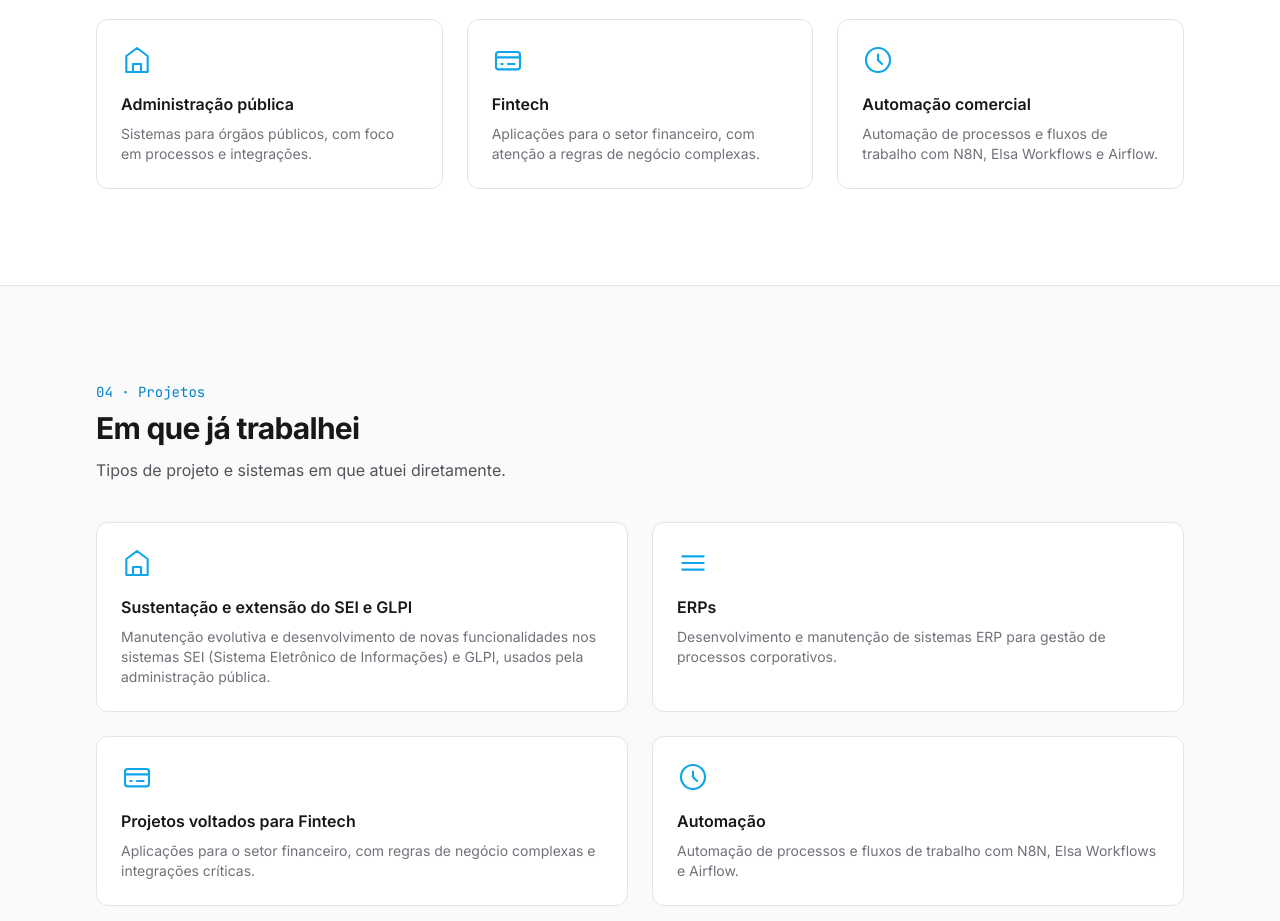
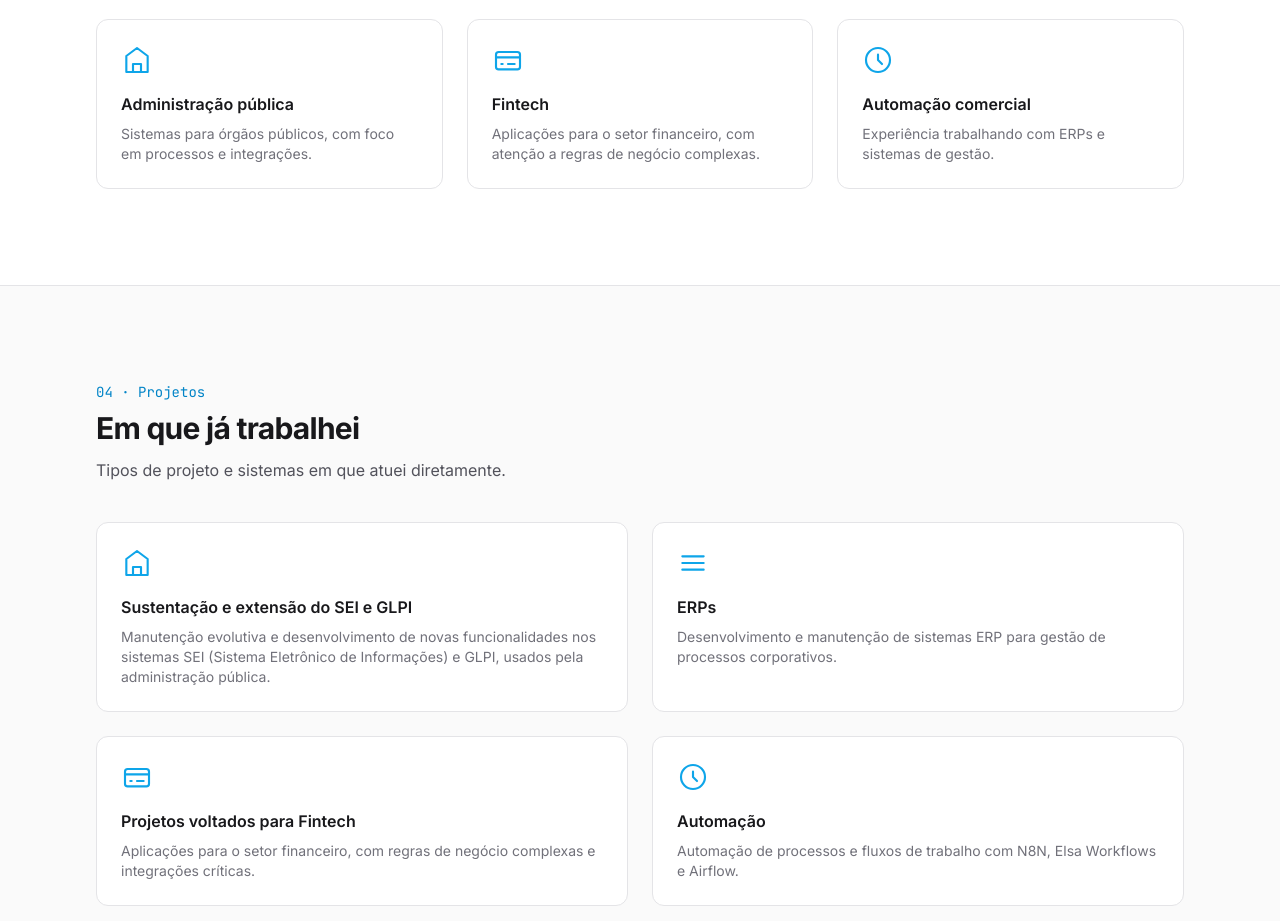
Before and after one commit to igorkafka/igorkafka.github.io, a plain HTML site: page index.html in a window 1280 px wide. Shown: the part 2420-3341 px from the top of the page. Drawn offline with nearby package versions, Linux system fonts and the light colour scheme.

Commit message:
Update index.html

```diff
--- a/index.html
+++ b/index.html
@@ -328,7 +328,7 @@
       <div class="rounded-xl border border-zinc-200 dark:border-white/10 p-6">
         <svg class="h-8 w-8 text-brand-500" viewBox="0 0 24 24" fill="none" stroke="currentColor" stroke-width="1.6"><path stroke-linecap="round" stroke-linejoin="round" d="M12 8v4l3 3m6-3a9 9 0 1 1-18 0 9 9 0 0 1 18 0Z"/></svg>
         <h3 class="mt-4 font-semibold text-zinc-900 dark:text-white">Automação comercial</h3>
-        <p class="mt-2 text-sm text-zinc-500 dark:text-zinc-400">Automação de processos e fluxos de trabalho com N8N, Elsa Workflows e Airflow.</p>
+        <p class="mt-2 text-sm text-zinc-500 dark:text-zinc-400">Experiência trabalhando com ERPs e sistemas de gestão.</p>
       </div>
     </div>
   </div>
```
